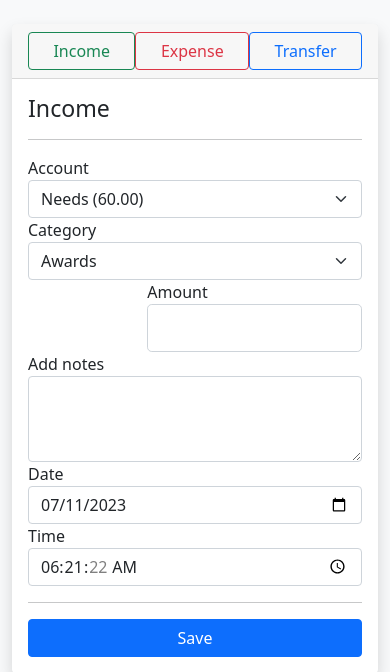
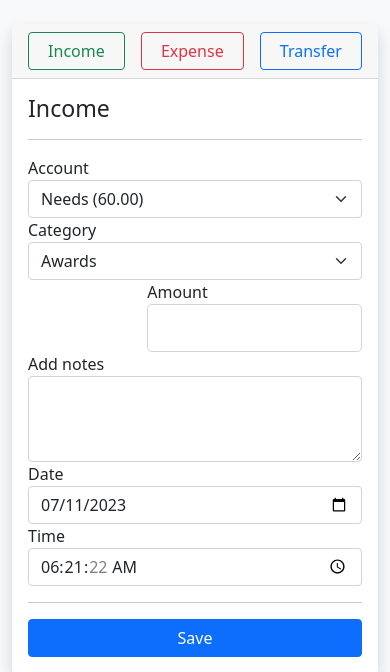
Before and after one commit to jackjereza08/the_budget, a Django app: page /new-record/income in a window 390 px wide. Shown: the part 56-728 px from the top of the page. Run offline with Django 4.2, Linux system fonts and the light colour scheme; data comes from the database, SQL or seed files in the repository; some libraries are stand-ins or nearby versions.

Commit message:
Add space and adjust card responsiveness

```diff
--- a/the_budget_app/templates/the_budget_app/new_record/index.html
+++ b/the_budget_app/templates/the_budget_app/new_record/index.html
@@ -3,10 +3,10 @@
 {% block content %}
 
 <div class="container-lg justify-content-center mt-4">
-    <div class="card m-auto col-sm-5 shadow border-0">
+    <div class="card m-auto col-md-5 shadow border-0">
         <div class="card-header d-flex justify-content-center justify-content-evenly nav nav-fill">
             <a class="nav-item btn btn-outline-success" role="button" href="{% url 'the_budget:new_income' %}">Income</a>
-            <a class="nav-item btn btn-outline-danger" role="button" href="{% url 'the_budget:new_expense' %}">Expense</a>
+            <a class="nav-item btn btn-outline-danger mx-3" role="button" href="{% url 'the_budget:new_expense' %}">Expense</a>
             <a class="nav-item btn btn-outline-primary" role="button" href="{% url 'the_budget:new_transfer' %}">Transfer</a>
         </div>
         <div class="card-body">
```
